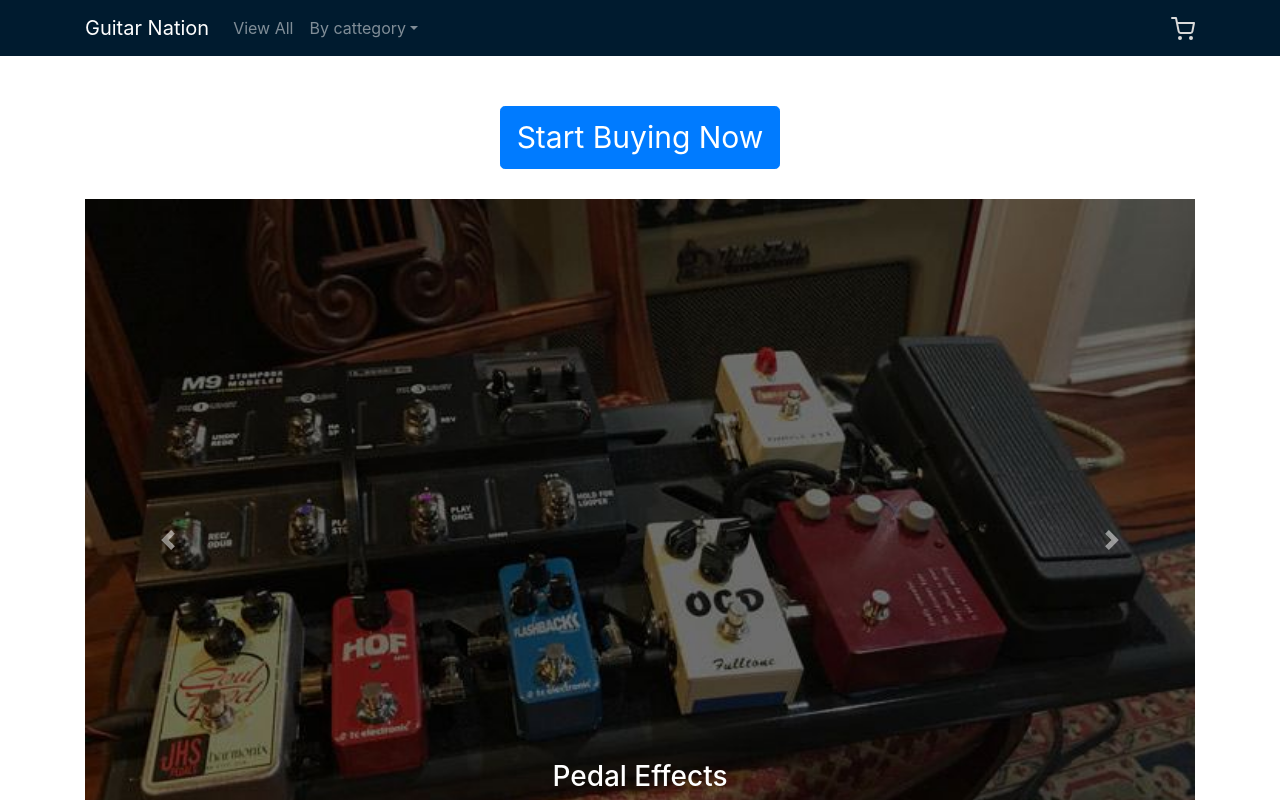
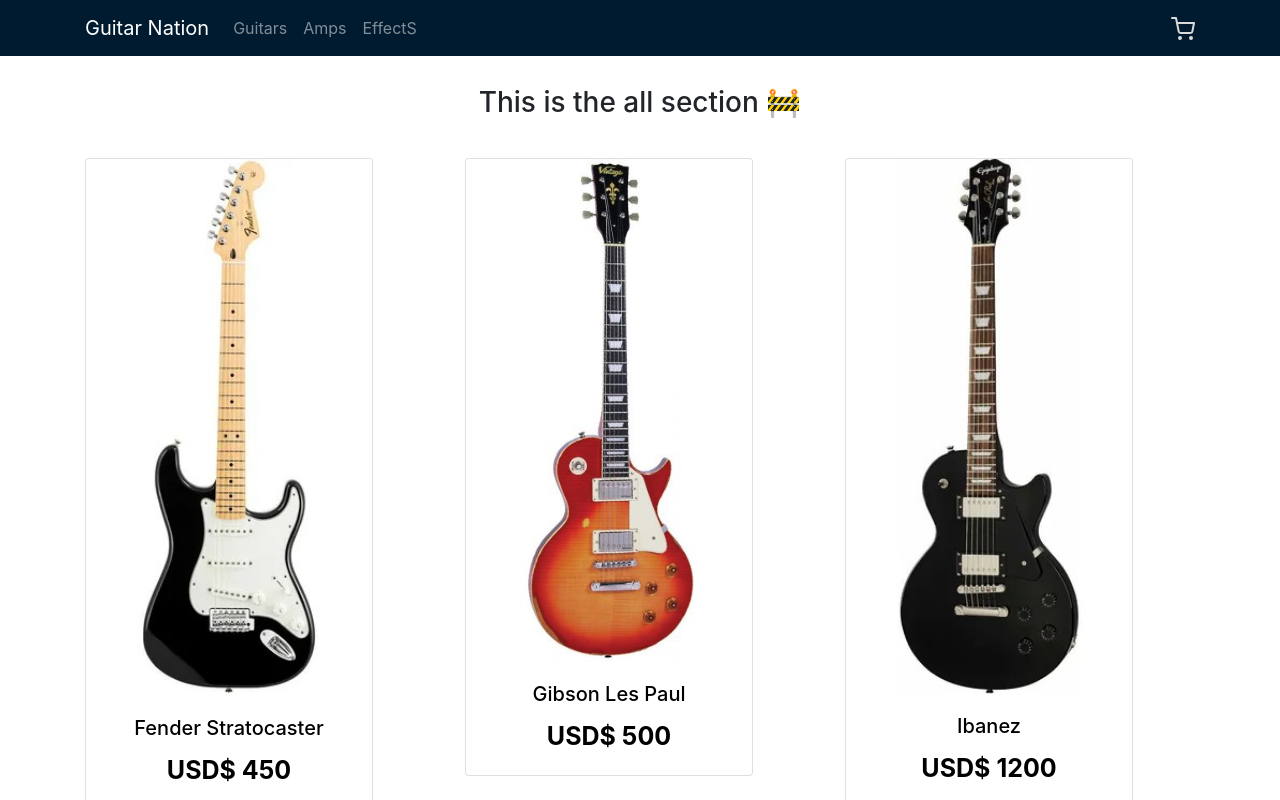
Before and after one commit to Akirajit/GuitarNation-Tsuchida, a React (Create React App) app: page / in a window 1280 px wide. Shown: the top 800 px of the page. Built offline with nearby package versions, Linux system fonts and the light colour scheme.

Commit message:
corrected some routings

```diff
--- a/public/data.json
+++ b/public/data.json
@@ -1,8 +1,7 @@
 [
     {
     "id": 1,
-    "categoryId":1,
-    "categoryName":"guitars",
+    "categoryId":"guitars",
     "title": "Fender Stratocaster",
     "description": "sunt aut facere repellat provident occaecati excepturi optio reprehenderit",
     "price": "450",
@@ -11,8 +10,7 @@
     },
     {
     "id": 2,
-    "categoryId":1,
-    "categoryName":"guitars",
+    "categoryId":"guitars",
     "title": "Gibson Les Paul",
     "description": "sunt aut facere repellat provident occaecati excepturi optio reprehenderit",
     "price": "500",
@@ -22,8 +20,7 @@
     },
     {
     "id": 3,
-    "categoryId":1,
-    "categoryName":"guitars",
+    "categoryId":"guitars",
     "title": "Ibanez",
     "description": "sunt aut facere repellat provident occaecati excepturi optio reprehenderit",
     "price": "1200",
@@ -32,8 +29,7 @@
     },
     {
     "id": 4,
-    "categoryId":1,
-    "categoryName":"guitars",
+    "categoryId":"guitars",
     "title": "Gibson Spetial",
     "description": "sunt aut facere repellat provident occaecati excepturi optio reprehenderit",
     "price": "750",
@@ -42,8 +38,7 @@
     },
     {
     "id": 5,
-    "categoryId":1,
-    "categoryName":"guitars",
+    "categoryId":"guitars",
     "title": "Fender Telecaster",
     "description": "sunt aut facere repellat provident occaecati excepturi optio reprehenderit",
     "price": "600",
@@ -52,8 +47,7 @@
     },
     {
     "id": 6,
-    "categoryId":1,
-    "categoryName":"guitars",
+    "categoryId":"guitars",
     "title": "Cort",
     "description": "sunt aut facere repellat provident occaecati excepturi optio reprehenderit",
     "price": "800",
@@ -62,8 +56,7 @@
     },
     {
     "id": 7,
-    "categoryId":2,
-    "categoryName":"amps",
+    "categoryId":"amps",
     "title": "Marshall",
     "description": "sunt aut facere repellat provident occaecati excepturi optio reprehenderit",
     "price": "457",
@@ -72,8 +65,7 @@
     },
     {
     "id": 8,
-    "categoryId":2,
-    "categoryName":"amps",
+    "categoryId":"amps",
     "title": "Fender",
     "description": "sunt aut facere repellat provident occaecati excepturi optio reprehenderit",
     "price": "720",
@@ -82,8 +74,7 @@
     },
     {
     "id": 9,
-    "categoryId":2,
-    "categoryName":"amps",
+    "categoryId":"amps",
     "title": "Subzero",
     "description": "sunt aut facere repellat provident occaecati excepturi optio reprehenderit",
     "price": "300",
@@ -92,8 +83,7 @@
     },
     {
     "id": 10,
-    "categoryId":2,
-    "categoryName":"amps",
+    "categoryId":"amps",
     "title": "Bugera",
     "description": "sunt aut facere repellat provident occaecati excepturi optio reprehenderit",
     "price": "457",
@@ -102,8 +92,7 @@
     },
     {
     "id": 11,
-    "categoryId":2,
-    "categoryName":"amps",
+    "categoryId":"amps",
     "title": "Laney",
     "description": "sunt aut facere repellat provident occaecati excepturi optio reprehenderit",
     "price": "600",
@@ -112,8 +101,7 @@
     },
     {
     "id": 12,
-    "categoryId":2,
-    "categoryName":"amps",
+    "categoryId":"amps",
     "title": "Orange",
     "description": "sunt aut facere repellat provident occaecati excepturi optio reprehenderit",
     "price": "900",
@@ -122,8 +110,7 @@
     },
     {
     "id": 13,
-    "categoryId":3,
-    "categoryName":"effects",
+    "categoryId":"effects",
     "title": "Boss Turbo Distorsion",
     "description": "sunt aut facere repellat provident occaecati excepturi optio reprehenderit",
     "price": "300",
@@ -132,8 +119,7 @@
     },
     {
     "id": 14,
-    "categoryId":3,
-    "categoryName":"effects",
+    "categoryId":"effects",
     "title": "Boss Turbo Distorsion",
     "description": "sunt aut facere repellat provident occaecati excepturi optio reprehenderit",
     "price": "300",
@@ -141,9 +127,8 @@
     "stock":10
     },
     {
-    "id": 13,
-    "categoryId":3,
-    "categoryName":"effects",
+    "id": 15,
+    "categoryId":"effects",
     "title": "Boss Mega Distorsion",
     "description": "sunt aut facere repellat provident occaecati excepturi optio reprehenderit",
     "price": "300",
@@ -151,9 +136,8 @@
     "stock":10
     },
     {
-    "id": 13,
-    "categoryId":3,
-    "categoryName":"effects",
+    "id": 16,
+    "categoryId":"effects",
     "title": "MXR 78 Distorsion",
     "description": "sunt aut facere repellat provident occaecati excepturi optio reprehenderit",
     "price": "300",
@@ -161,9 +145,8 @@
     "stock":10
     },
     {
-    "id": 13,
-    "categoryId":3,
-    "categoryName":"effects",
+    "id": 17,
+    "categoryId":"effects",
     "title": "Blackstar Dual",
     "description": "sunt aut facere repellat provident occaecati excepturi optio reprehenderit",
     "price": "300",
@@ -171,9 +154,8 @@
     "stock":10
     },
     {
-    "id": 13,
-    "categoryId":3,
-    "categoryName":"effects",
+    "id": 18,
+    "categoryId":"effects",
     "title": "Ibanez Analog Delay",
     "description": "sunt aut facere repellat provident occaecati excepturi optio reprehenderit",
     "price": "300",
@@ -181,9 +163,8 @@
     "stock":10
     },
     {
-    "id": 13,
-    "categoryId":3,
-    "categoryName":"effects",
+    "id": 19,
+    "categoryId":"effects",
     "title": "Fender The Pelt",
     "description": "sunt aut facere repellat provident occaecati excepturi optio reprehenderit",
     "price": "300",
@@ -191,9 +172,8 @@
     "stock":10
     },
     {
-    "id": 13,
-    "categoryId":3,
-    "categoryName":"effects",
+    "id": 20,
+    "categoryId":"effects",
     "title": "Ibanez Super Metal Mini",
     "description": "sunt aut facere repellat provident occaecati excepturi optio reprehenderit",
     "price": "300",
@@ -201,9 +181,8 @@
     "stock":10
     },
     {
-    "id": 14,
-    "categoryId":3,
-    "categoryName":"effects",
+    "id": 21,
+    "categoryId":"effects",
      "title": "Electro-Harmonix Key 9",
     "description": "sunt aut facere repellat provident occaecati excepturi optio reprehenderit",
     "price": "300",
--- a/src/App.js
+++ b/src/App.js
@@ -13,25 +13,15 @@
       <Navbar />
       <Switch>
         <Route exact path="/">
-          <HomePageContainer />
-        </Route>
-        <Route exact path="/all">
           <ItemsListContainer greeting="This is the all section 🚧" />
         </Route>
-        <Route exact path="/guitars">
-          <ItemsListContainer
-            greeting="Welcome! This
-          site is still under contruction. 🚧"
-          />
+
+        <Route exact path="/category/:categoryId">
+          <ItemsListContainer greeting="Welcome! This is a specific category. 🚧" />
         </Route>
-        <Route exact path="/amps">
-          <ItemsListContainer greeting="This is the amps section 🚧" />
-        </Route>
-        <Route exact path="/effects">
-          <ItemsListContainer greeting="This is the effects section. 🚧" />
-        </Route>
-        <Route path="/itemdetail">
-          <ItemDetailContainer itemId={1} />
+
+        <Route exact path="/item/:itemId">
+          <ItemDetailContainer />
         </Route>
       </Switch>
     </Router>
--- a/src/Containers/ItemDetailPage/ItemDetailContainer.js
+++ b/src/Containers/ItemDetailPage/ItemDetailContainer.js
@@ -1,13 +1,17 @@
 import React, { useEffect, useState } from "react";
 import "./ItemDetailContainer.css";
+import { useParams } from "react-router-dom";
 import ItemDetail from "../../components/ItemDetail/ItemDetail";
+// import { useParams } from "react-router-dom";
 
-function ItemDetailContainer({ itemId }) {
+function ItemDetailContainer() {
+  const { itemId } = useParams();
   const [item, setItem] = useState([]);
 
   const isItemId = (item) => {
     return item.id == itemId;
   };
+
   useEffect(() => {
     setTimeout(() => {
       fetch("data.json", {
@@ -21,7 +25,7 @@
     }, 2000);
   }, []);
 
-  return <div>{<ItemDetail item={item} />}</div>;
+  return <ItemDetail item={item} />;
 }
 
 export default ItemDetailContainer;
--- a/src/Containers/itemsListPage/ItemsListContainer.js
+++ b/src/Containers/itemsListPage/ItemsListContainer.js
@@ -1,8 +1,10 @@
 import React, { useState, useEffect } from "react";
 import "./ItemsListContainer.css";
+// import { useParams } from "react-router-dom";
 import ItemsList from "../../components/ItemsList/ItemsList";
 
 export default function ItemsListContainer({ greeting }) {
+  // const { categoryId } = useParams();
   const [items, setItems] = useState([]);
 
   useEffect(() => {
--- a/src/components/Item/Item.js
+++ b/src/components/Item/Item.js
@@ -1,5 +1,6 @@
 import React from "react";
-import { Button, Card, Container, Row, Col } from "react-bootstrap";
+import { Card } from "react-bootstrap";
+import { Link } from "react-router-dom";
 
 import ItemCount from "../ItemCount/ItemCount";
 import "./item.css";
@@ -11,7 +12,7 @@
 
   return (
     <Card className="item-container" style={{ width: "18rem" }}>
-      <a href="/guitars">
+      <Link to={`item/${item.id}`}>
         <Card.Img variant="top" src={item.pictureUrl} />
         <Card.Body>
           <Card.Title className="item-container--title">
@@ -22,7 +23,7 @@
           </Card.Text>
           {/* <ItemCount initial={1} stock={item.stock} onAdd={onAdd} /> */}
         </Card.Body>
-      </a>
+      </Link>
     </Card>
   );
 }
--- a/src/components/Navbar/Navbar.js
+++ b/src/components/Navbar/Navbar.js
@@ -13,15 +13,9 @@
         <Navbar.Toggle aria-controls="responsive-navbar-nav" />
         <Navbar.Collapse id="responsive-navbar-nav">
           <Nav className="mr-auto">
-            <Nav.Link href="/all">View All</Nav.Link>
-            <NavDropdown title="By cattegory" id="collasible-nav-dropdown">
-              <NavDropdown.Item href="/guitars">Guitars</NavDropdown.Item>
-              <NavDropdown.Item href="/amps">Amps</NavDropdown.Item>
-              <NavDropdown.Item href="/effects">Effects</NavDropdown.Item>
-            </NavDropdown>
-            {/* <Nav.Link href="/guitars">Guitars</Nav.Link>
-            <Nav.Link href="/amps">Amps</Nav.Link>
-            <Nav.Link href="/effects">Effects</Nav.Link> */}
+            <Nav.Link href="/category/guitars">Guitars</Nav.Link>
+            <Nav.Link href="/category/amps">Amps</Nav.Link>
+            <Nav.Link href="/category/effects">EffectS</Nav.Link>
           </Nav>
           <Nav>
             <a href="#">
```
